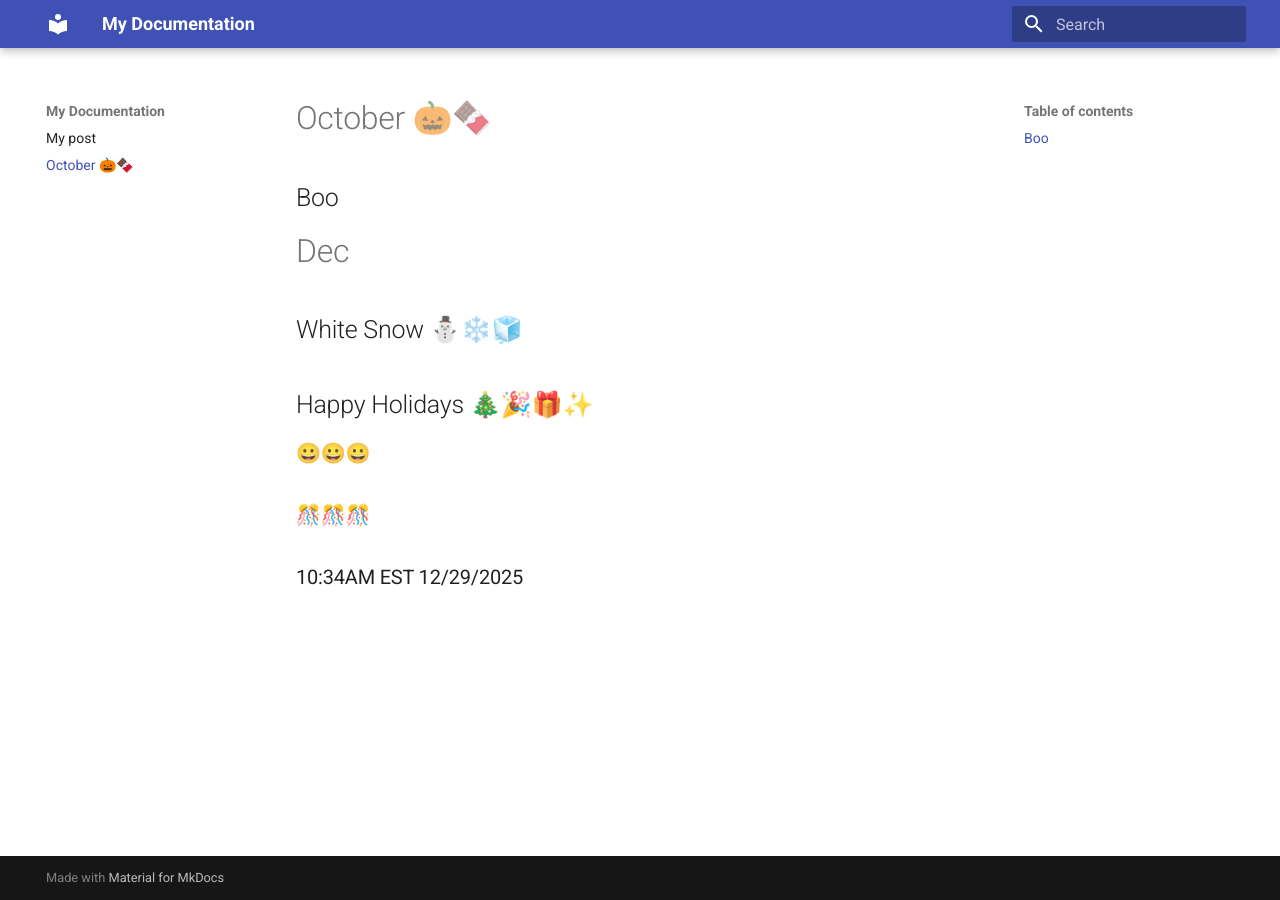
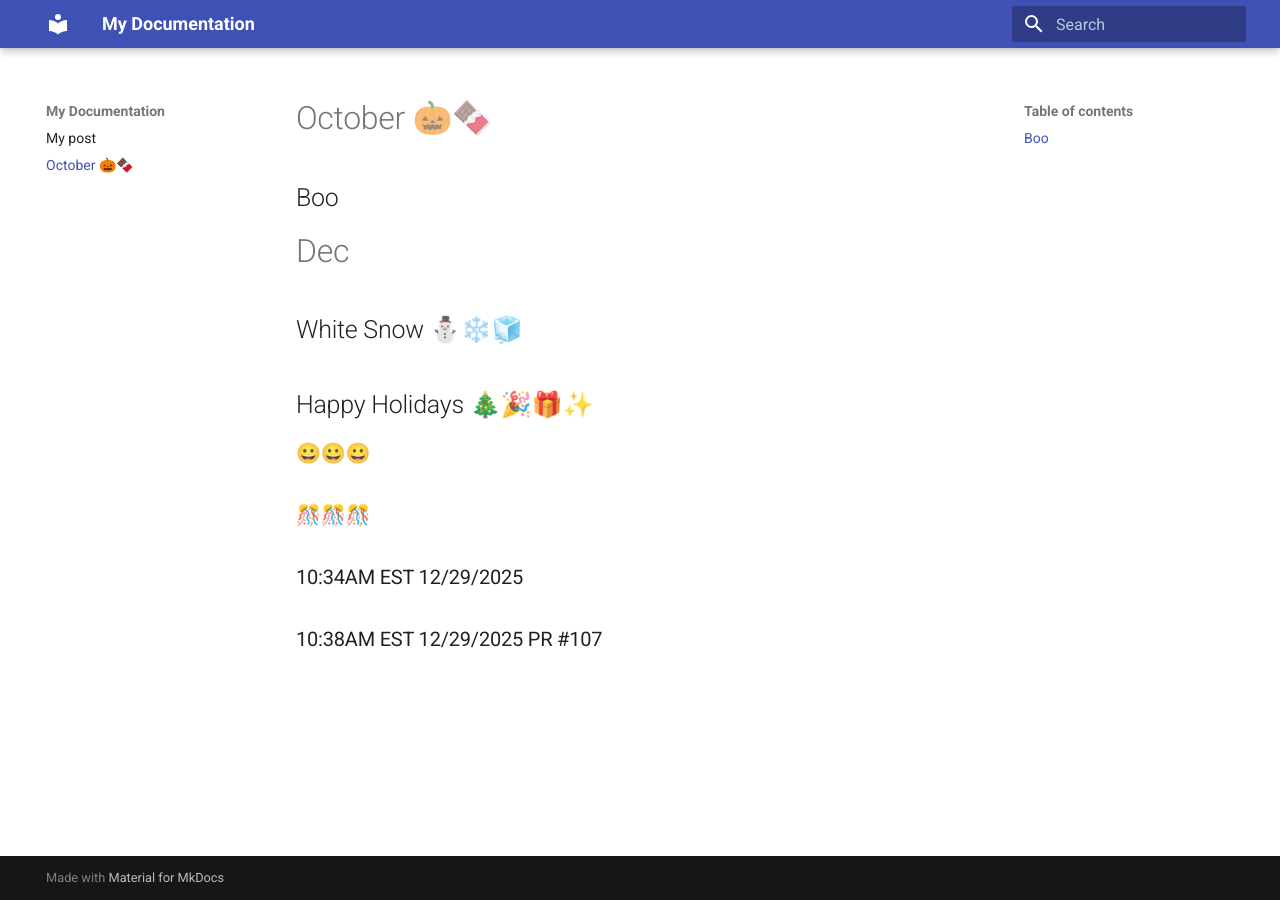
Before and after one commit to Code-dot-mil/two-steps-eval, an MkDocs documentation site: the page built from docs/test.md, in a window 1280 px wide. Built offline with MkDocs 1.6.1 and Material for MkDocs 9.7.7, drawn with Linux system fonts in a browser that asks for light colours.

Commit message:
Update test.md

```diff
--- a/docs/test.md
+++ b/docs/test.md
@@ -6,3 +6,4 @@
 ### 😀😀😀
 ### 🎊🎊🎊
 ### 10:34AM EST 12/29/2025
+### 10:38AM EST 12/29/2025 PR #107
```
